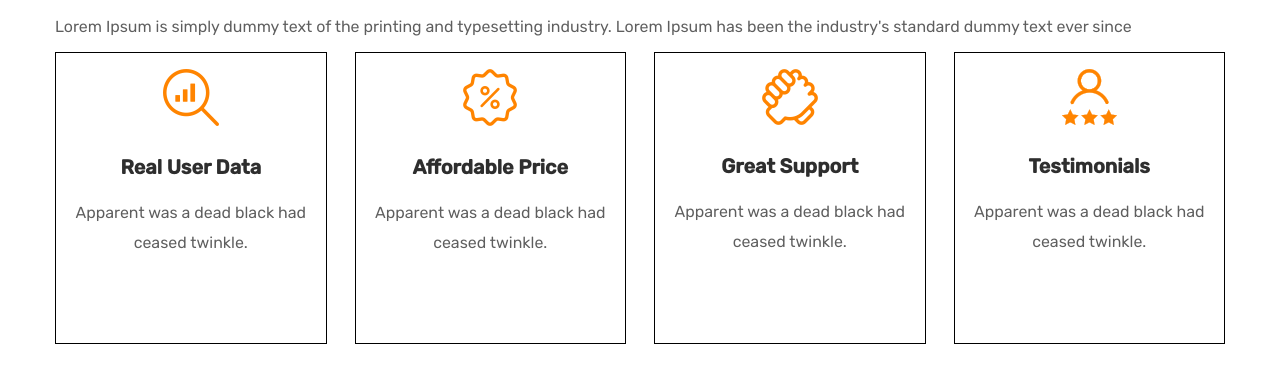
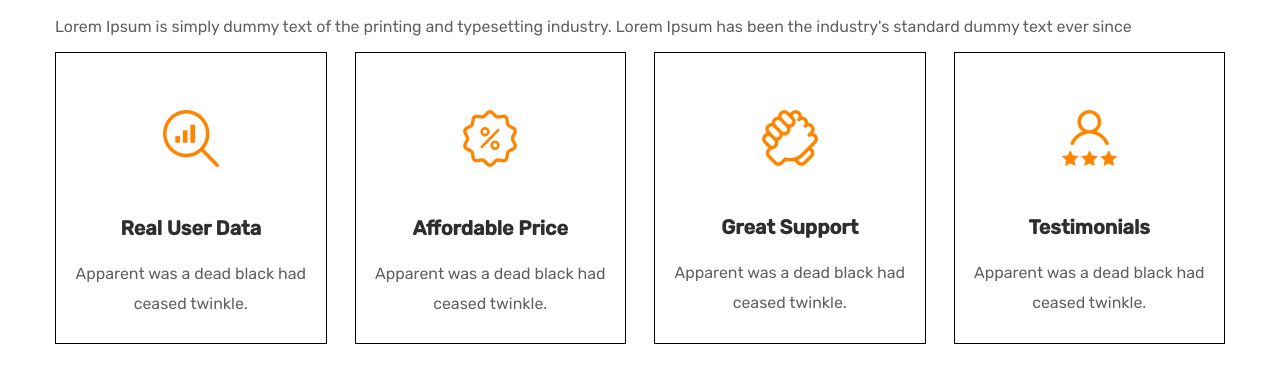
Before and after one commit to daubourg-clovis/cas1, a plain HTML site: page index.html in a window 1280 px wide. Shown: the part 51-434 px from the top of the page. Drawn offline with Linux system fonts and the light colour scheme.

Commit message:
Add class pour finition boxes
Ajouts des classes pragraph et picture pour finir les boites

```diff
--- a/index.html
+++ b/index.html
@@ -19,24 +19,24 @@
         </section>
         <section id="boxes">
             <div class="margin">
-                <p><img src="medias/loupe.png" alt="icône de loupe" width="56" height="57"></p>
+                <p class="picture"><img src="medias/loupe.png" alt="icône de loupe" width="56" height="57"></p>
                 <h2>Real User Data</h2>
-                <p>Apparent was a dead black  had ceased twinkle.</p>
+                <p class="paragraph">Apparent was a dead black  had ceased twinkle.</p>
             </div>
             <div class="margin">
-                <p><img src="medias/price.png" alt="icône pourcentage" width="54" height="57"></p>
+                <p class="picture"><img src="medias/price.png" alt="icône pourcentage" width="54" height="57"></p>
                 <h2>Affordable Price</h2>
-                <p>Apparent was a dead black  had ceased twinkle.</p>
+                <p class="paragraph">Apparent was a dead black  had ceased twinkle.</p>
             </div>
             <div class="margin">
-                <p><img src="medias/handshake.png" alt="icône poignée de main" width="56" height="56"></p>
+                <p class="picture"><img src="medias/handshake.png" alt="icône poignée de main" width="56" height="56"></p>
                 <h2>Great Support</h2>
-                <p>Apparent was a dead black  had ceased twinkle.</p>
+                <p class="paragraph">Apparent was a dead black  had ceased twinkle.</p>
             </div>
             <div>
-                <p><img src="medias/userstar.png" alt="icône utilisateur" width="55" height="56"></p>
+                <p class="picture"><img src="medias/userstar.png" alt="icône utilisateur" width="55" height="56"></p>
                 <h2>Testimonials</h2>
-                <p>Apparent was a dead black  had ceased twinkle.</p>
+                <p class="paragraph">Apparent was a dead black  had ceased twinkle.</p>
             </div>
         </section>
     </main>
```
